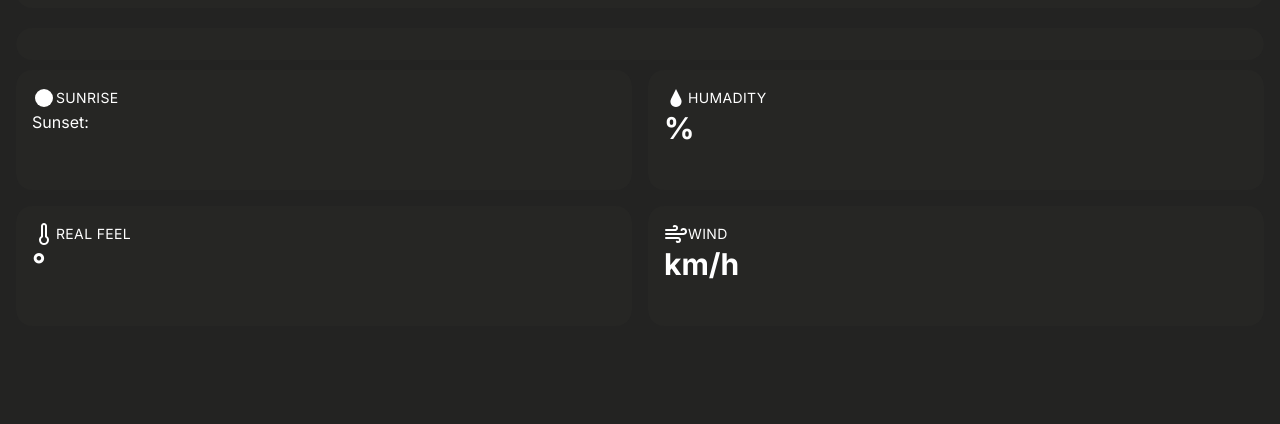
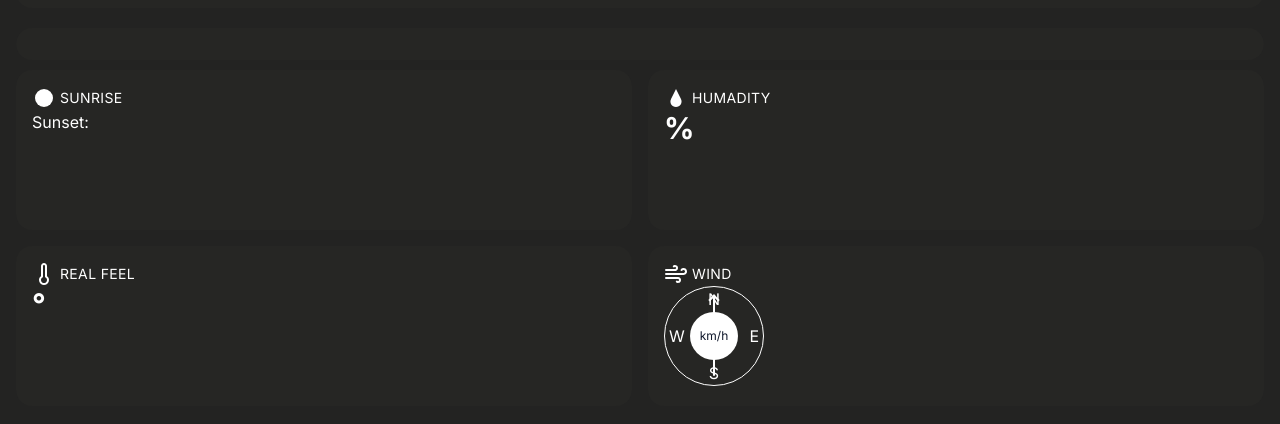
Before and after one commit to snkio/react-weather, a React (Vite) app: page / in a window 1280 px wide. Shown: the part 256-680 px from the top of the page. Built offline with nearby package versions, Linux system fonts and the light colour scheme; no server answers.

Commit message:
feat: add wind direction compass

```diff
--- a/src/components/WeatherWidgets/WeatherWidgets.jsx
+++ b/src/components/WeatherWidgets/WeatherWidgets.jsx
@@ -8,8 +8,8 @@ function WeatherWidgets({ city, weather }) {
     <>
       {city && (
         <section className="grid grid-cols-2 gap-4">
-          <div className="w-full bg-bg-block/20 rounded-2xl p-4 min-h-30">
-            <div className="flex items-center">
+          <div className="w-full bg-bg-block/20 rounded-2xl p-4 min-h-40">
+            <div className="flex items-center gap-1">
               <img src={sunIcon} alt="" aria-hidden="true" />
               <p className="text-sm uppercase tracking-wide">Sunrise</p>
             </div>
@@ -18,15 +18,15 @@ function WeatherWidgets({ city, weather }) {
             </h3>
             <p>Sunset: {weather?.daily?.sunset[0]?.hour}</p>
           </div>
-          <div className="w-full bg-bg-block/20 rounded-2xl p-4 min-h-30">
-            <div className="flex items-center">
+          <div className="w-full bg-bg-block/20 rounded-2xl p-4 min-h-40">
+            <div className="flex items-center gap-1">
               <img src={humadityIcon} alt="" aria-hidden="true" />
               <p className="text-sm uppercase tracking-wide">Humadity</p>
             </div>
             <h3 className="text-3xl font-bold">{weather?.now?.humadity}%</h3>
           </div>
-          <div className="w-full bg-bg-block/20 rounded-2xl p-4 min-h-30">
-            <div className="flex items-center">
+          <div className="w-full bg-bg-block/20 rounded-2xl p-4 min-h-40">
+            <div className="flex items-center gap-1">
               <img src={temperatureIcon} alt="" aria-hidden="true" />
               <p className="text-sm uppercase tracking-wide">Real Feel</p>
             </div>
@@ -34,14 +34,28 @@ function WeatherWidgets({ city, weather }) {
               {weather?.now?.realfeel}&deg;
             </h3>
           </div>
-          <div className="w-full bg-bg-block/20 rounded-2xl p-4 min-h-30">
-            <div className="flex items-center">
+          <div className="w-full bg-bg-block/20 rounded-2xl p-4 min-h-40">
+            <div className="flex items-center gap-1">
               <img src={windIcon} alt="" aria-hidden="true" />
               <p className="text-sm uppercase tracking-wide">Wind</p>
             </div>
-            <h3 className="text-3xl font-bold">
-              {weather?.now?.windSpeed} km/h
-            </h3>
+            <div className="relative w-25 h-25 border flex items-center justify-center rounded-full p-6">
+              <div className="absolute flex flex-col items-center justify-center top-1/2 -translate-y-1/2 z-20 w-12 h-12 bg-white text-slate-900 rounded-full">
+                <p className="font-bold text-sm">{weather?.now?.windSpeed}</p>
+                <span className="text-xs">km/h</span>
+              </div>
+              <span className="absolute top-0">N</span>
+              <span className="absolute bottom-0">S</span>
+              <span className="absolute left-1">W</span>
+              <span className="absolute right-1">E</span>
+              <div
+                style={{
+                  transform: `rotate(${weather?.now?.windDirection}deg)`,
+                }}
+              >
+                <div className="relative bg-white w-0.5 h-20 rounded-full after:absolute after:content-[''] after:border-t-2 after:border-l-2 after:h-2 after:w-2 after:rotate-45 after:border-white after:top-0 after:left-1/2 after:-translate-x-1/2 after:z-10"></div>
+              </div>
+            </div>
           </div>
         </section>
       )}
```
